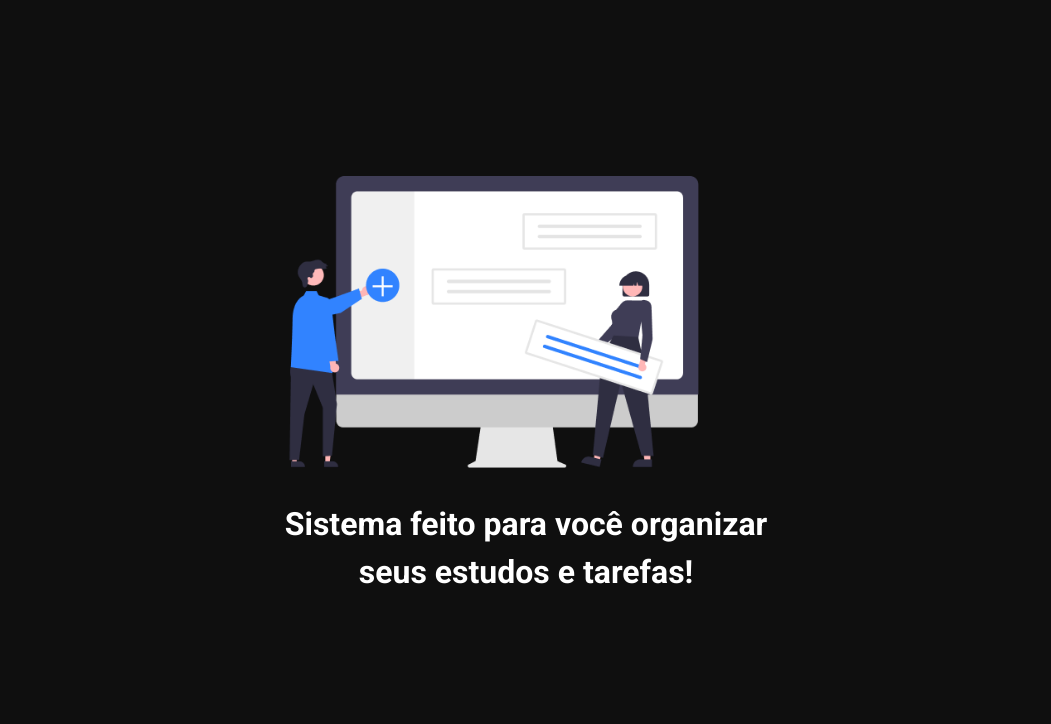
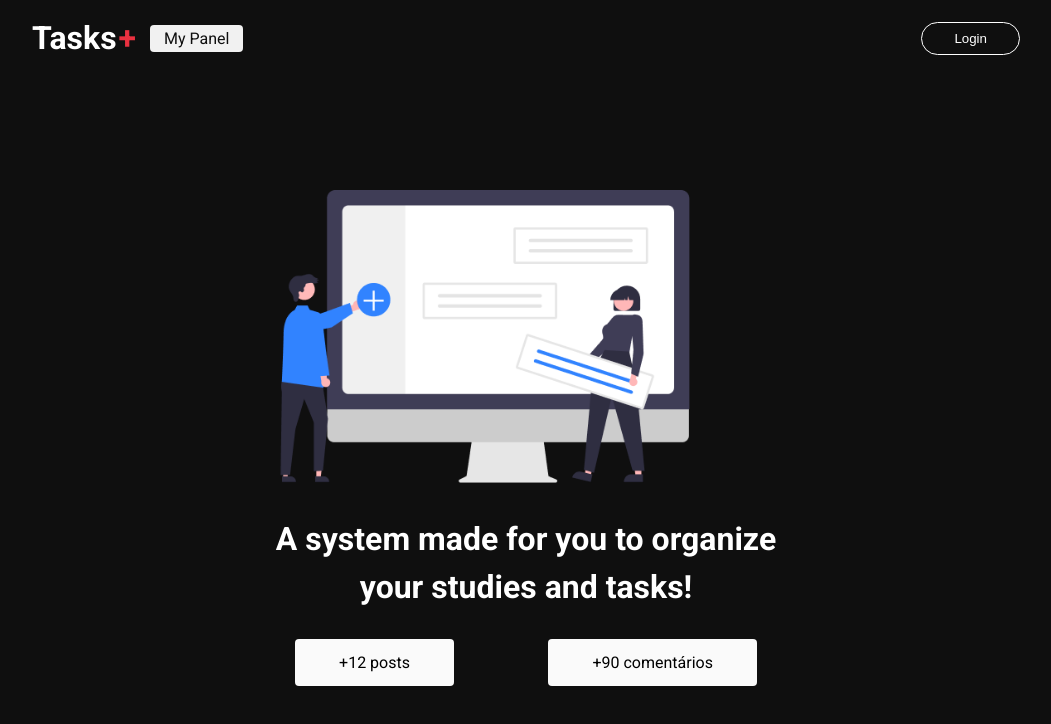
Before and after one commit to gogoncalves/task-board, a Next.js app: page / in a window 1280 px wide. Shown: the top 724 px of the page, without its empty margins (114-1165 px from the left). Built offline with nearby package versions, Linux system fonts and the light colour scheme.

Commit message:
feat: adding header

```diff
--- /dev/null
+++ b/src/components/header/index.tsx
@@ -0,0 +1,25 @@
+import styles from "@/components/header/styles.module.css";
+import Link from "next/link";
+
+export function Header(){
+    return(
+        <header className={styles.header}>
+            <section className={styles.content}>
+                <nav className={styles.nav}>
+                    <Link href="/">
+                    <h1 className={styles.logo}>
+                        Tasks<span>+</span>
+                    </h1>
+                    </Link>
+                    <Link href="/dashboard" className={styles.link}>
+                    My Panel
+                    </Link>
+                </nav>
+
+                <button className={styles.loginButton}>
+                    Login
+                </button>
+            </section>
+        </header>
+    );
+}
--- /dev/null
+++ b/src/components/header/styles.module.css
@@ -0,0 +1,61 @@
+.header {
+    width: 100%;
+    height: 76px;
+    background-color: #0F0F0F;
+    display: flex;
+    align-items: center;
+    justify-content: center;
+}
+
+.content {
+    padding: 0 18px;
+    width: 100%;
+    max-width: 1024px;
+    display: flex;
+    align-items: center;
+    justify-content: space-between;
+}
+
+.content a {
+    text-decoration: none;
+}
+
+.logo {
+    color: #FFF;
+    font-size: 32px;
+}
+
+.logo span {
+    color: #EA3140;
+    padding-left: 2px;
+}
+
+.loginButton {
+    background: transparent;
+    padding: 8px 32px;
+    border-radius: 24px;
+    color: #FFF;
+    border: 1.5px solid #FFF;
+    cursor: pointer;
+    transition: all 0.4s;
+}
+
+.loginButton:hover {
+    transform: scale(1.08);
+    background-color: #FFF;
+    color: #0F0F0F;
+    font-weight: bold;
+}
+
+.nav {
+    display: flex;
+    align-items: center;
+}
+
+.link {
+    background-color: #f1f1f1;
+    color: #0f0f0f;
+    padding: 4px 14px;
+    border-radius: 4px;
+    margin: 0 14px;
+}
--- a/src/pages/_app.tsx
+++ b/src/pages/_app.tsx
@@ -1,6 +1,12 @@
 import "@/../../styles/globals.css";
 import type { AppProps } from "next/app";
+import { Header } from "@/components/header";
 
 export default function App({ Component, pageProps }: AppProps) {
-  return <Component {...pageProps} />;
+  return (
+    <>
+      <Header/>
+      <Component {...pageProps} />
+    </>
+  );
 }
--- a/src/pages/index.tsx
+++ b/src/pages/index.tsx
@@ -20,9 +20,17 @@ export default function Home() {
           />
         </div>
         <h1 className={styles.title}>
-          Sistema feito para você organizar <br />
-          seus estudos e tarefas!
+          A system made for you to organize <br />
+          your studies and tasks!
         </h1>
+        <div className={styles.infoContent}>
+          <section className={styles.box}>
+            <span>+12 posts</span>
+          </section>
+          <section className={styles.box}>
+            <span>+90 comentários</span>
+          </section>
+        </div>
       </main>
     </div>
   );
--- a/styles/home.module.css
+++ b/styles/home.module.css
@@ -1,7 +1,7 @@
 .container {
   background-color: #0F0F0F;
   width: 100%;
-  height: 100vh;
+  height: calc(100vh - 76px);
   display: flex;
   justify-content: center;
   align-items: center;
@@ -28,3 +28,40 @@
   margin: 28px;
   line-height: 150%;
 }
+
+.infoContent {
+  display: flex;
+  justify-content: space-around;
+  align-items: center;
+}
+
+.box {
+  background-color: #FAFAFA;
+  padding: 14px 44px;
+  border-radius: 4px;
+  transition: transform 0.4s;
+}
+
+.box:hover {
+  transform: scale(1.08);
+}
+
+@media screen and (max-width: 580px) {
+  .hero {
+    max-width: 80%;
+  }
+
+  .title {
+    font-size: 24px;
+  }
+
+  .infoContent {
+    flex-direction: column;
+  }
+
+  .box {
+    width: 80%;
+    margin-bottom: 14px;
+    text-align: center;
+  }
+}
```
